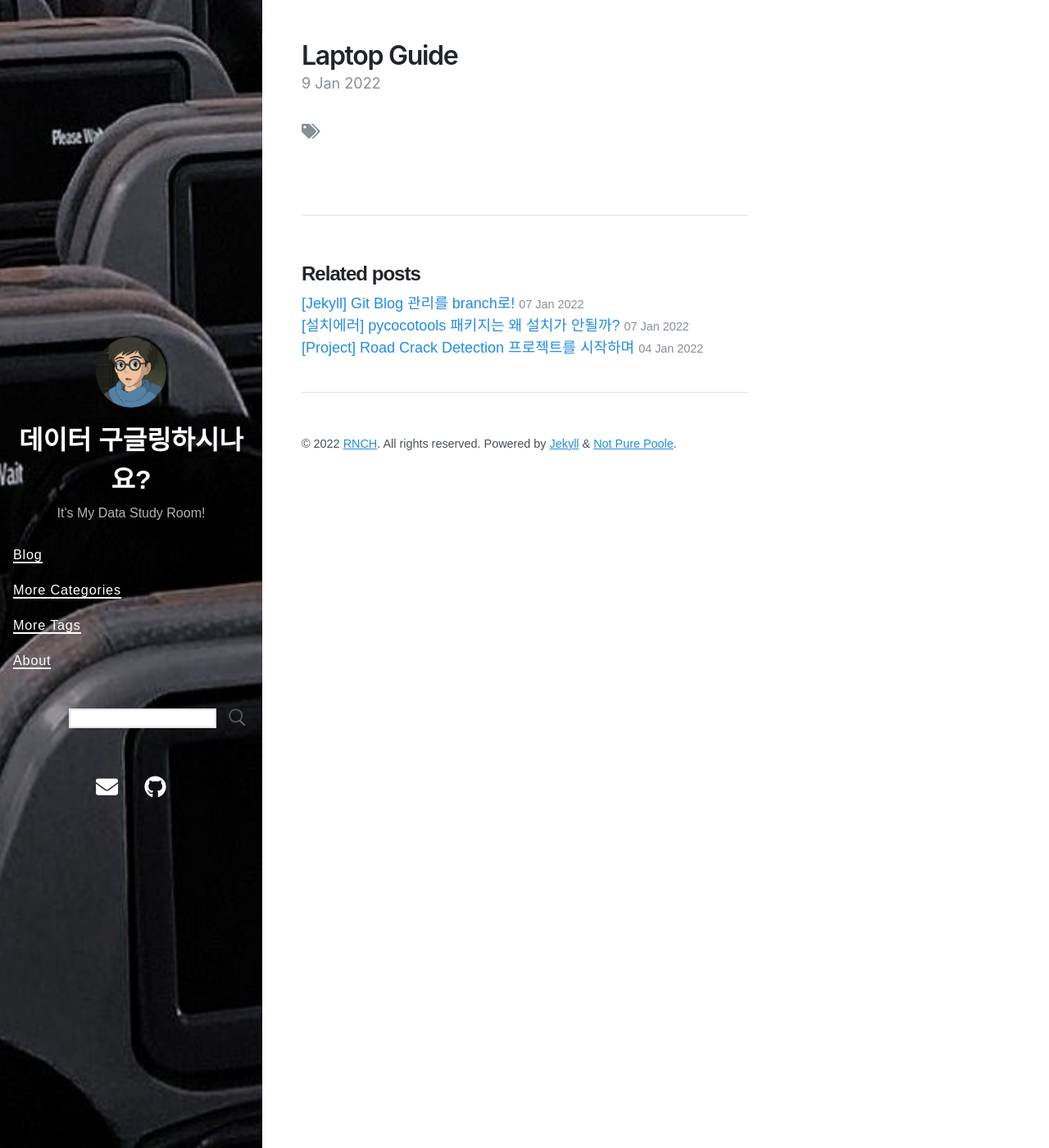
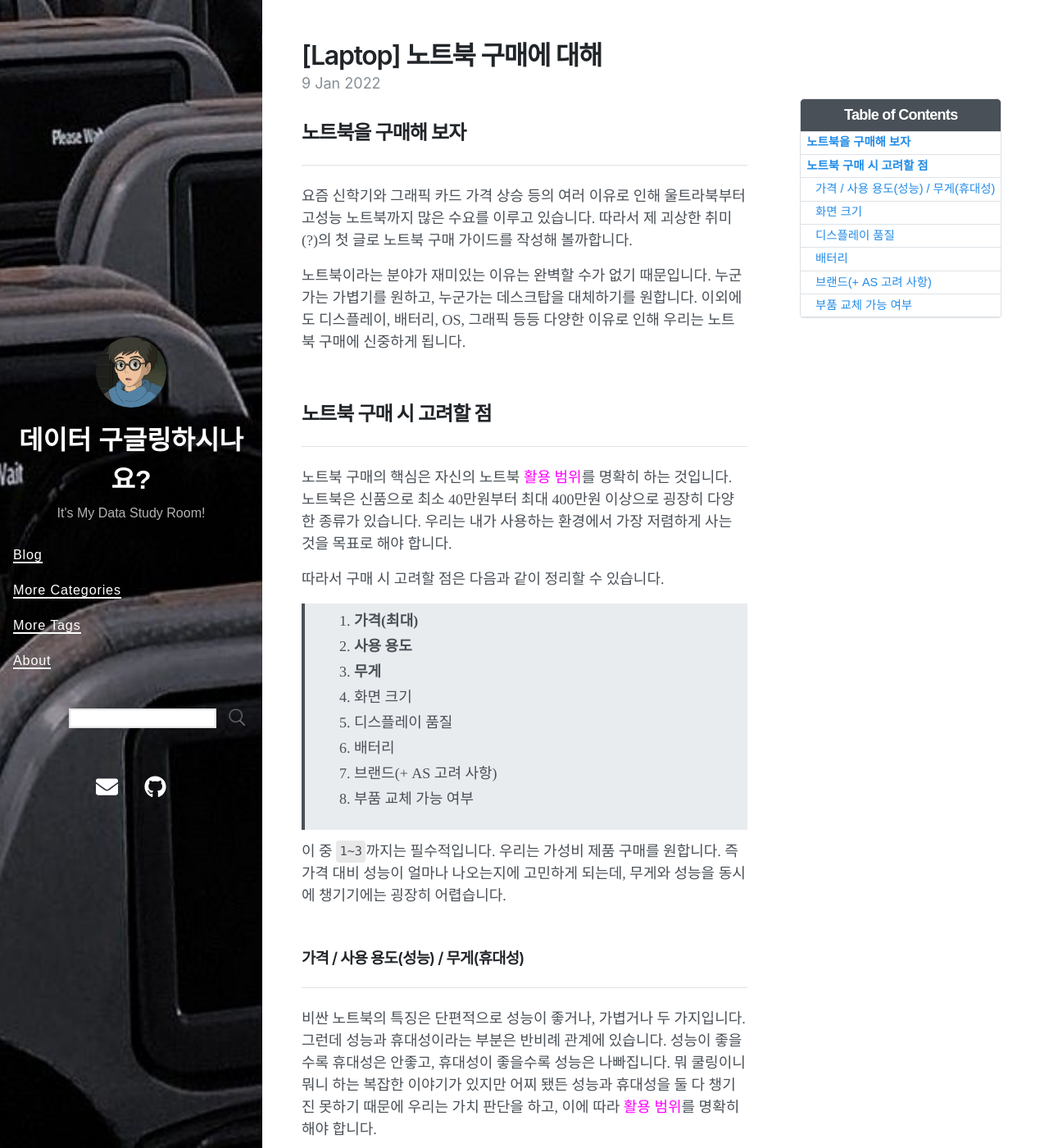
Before and after one commit to chaaaning/chaaaning.github.io, a Jekyll site: the page built from later/2022-01-09-laptop-guide.md, in a window 1280 px wide and 1400 px high. Shown: the whole window at 82% size. Built offline with Jekyll 4.4.1, drawn with Linux system fonts in a browser that asks for light colours; nearby versions of some CDN libraries; our own code applies the rules of GitHub Pages for plain Markdown files; comment, search, counter and statistics services are not loaded; some of the changed text lies outside the part shown.

```diff
--- a/_posts/2022-01-09-laptop-guide.md
+++ b/later/2022-01-09-laptop-guide.md
@@ -1,4 +1,4 @@
-<!-- ---
+---
 layout: post
 title: "[Laptop] 노트북 구매에 대해"
 date: 2022-01-09 00:11 +0800
@@ -80,4 +80,4 @@ toc:  true
 <div id="post-disqus" class="container">
 {% include disqus.html %}
 </div>
-{% endif %} -->
+{% endif %}
```
